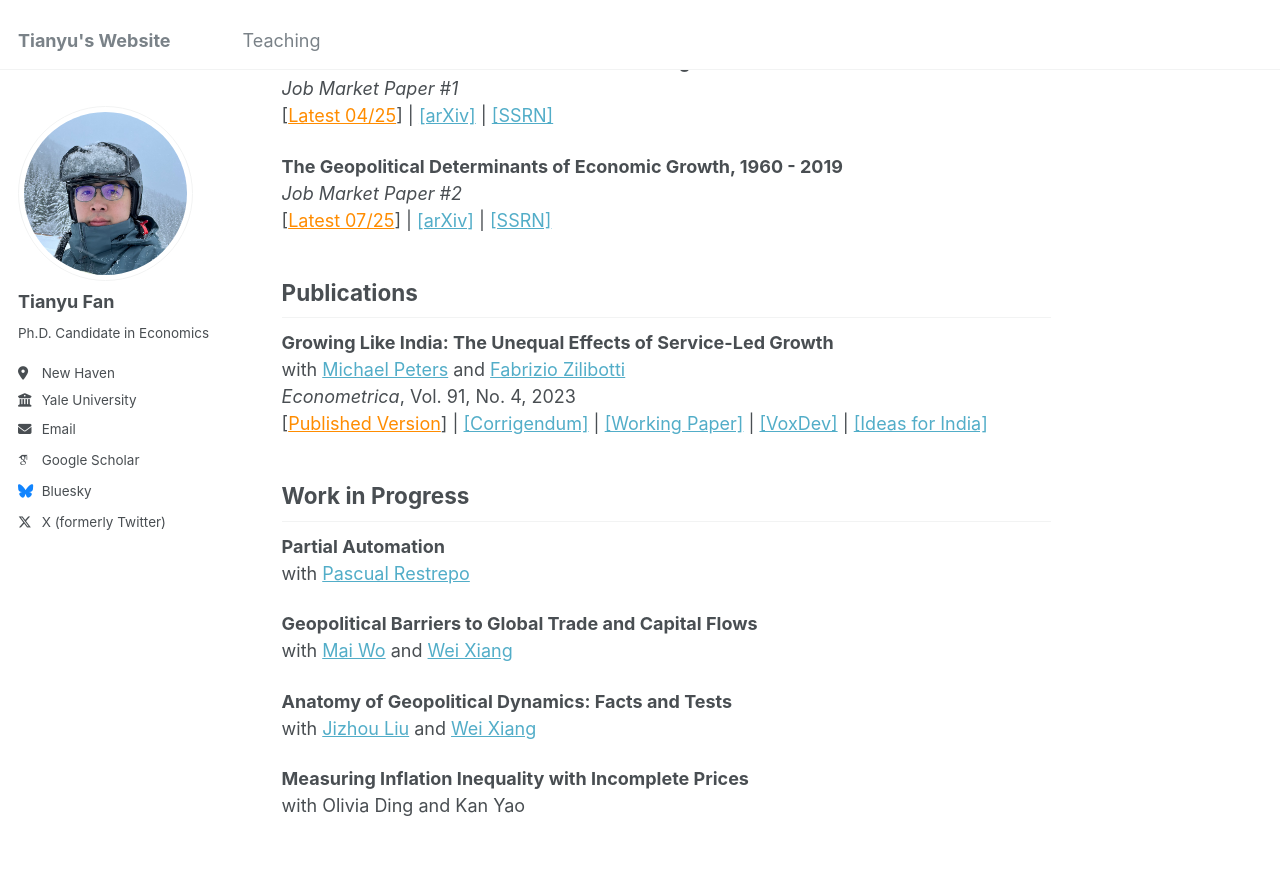
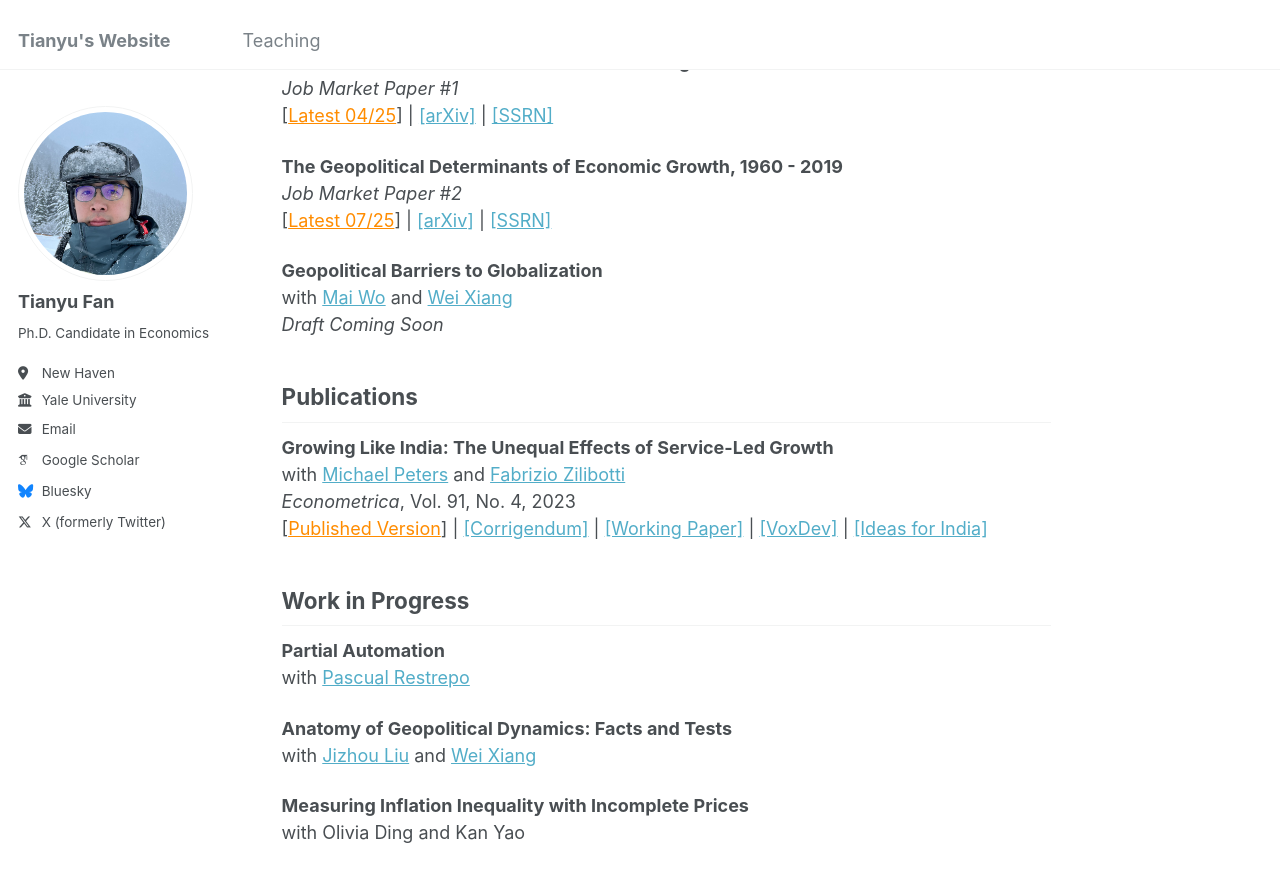
Before and after one commit to tianyufan-econ/tianyufan-econ.github.io, a Jekyll site: the page built from _pages/about.md, in a window 1280 px wide and 900 px high, scrolled down 404 px. Shown: the top 882 px of the window. Built offline with Jekyll 4.4.1, drawn with Linux system fonts in a browser that asks for light colours; some web fonts are replaced.

Commit message:
Update about.md

```diff
--- a/_pages/about.md
+++ b/_pages/about.md
@@ -24,6 +24,10 @@ Here is my <a href="/files/CV_FAN_Tianyu.pdf" style="color: darkorange;" title="
 *Job Market Paper #2*
 [<a href="/files/FAN_Tianyu_Geopolitical_Growth.pdf" style="color: darkorange;">Latest 07/25</a>] | [[arXiv]](https://arxiv.org/abs/2507.04833) | [[SSRN]](https://ssrn.com/abstract=5341272)
 
+**Geopolitical Barriers to Globalization**
+with [Mai Wo](https://sites.google.com/view/maiwo/) and [Wei Xiang](https://sites.google.com/view/wei-xiang)
+*Draft Coming Soon*
+
 ## Publications
 
 **Growing Like India: The Unequal Effects of Service-Led Growth**
@@ -36,9 +40,6 @@ with [Michael Peters](https://mipeters.weebly.com) and [Fabrizio Zilibotti](http
 **Partial Automation**
 with [Pascual Restrepo](https://campuspress.yale.edu/pascualrestrepo/)
 
-**Geopolitical Barriers to Global Trade and Capital Flows**
-with [Mai Wo](https://sites.google.com/view/maiwo/) and [Wei Xiang](https://sites.google.com/view/wei-xiang)
-
 **Anatomy of Geopolitical Dynamics: Facts and Tests**
 with [Jizhou Liu](https://ljz0.github.io) and [Wei Xiang](https://sites.google.com/view/wei-xiang)
 
```
